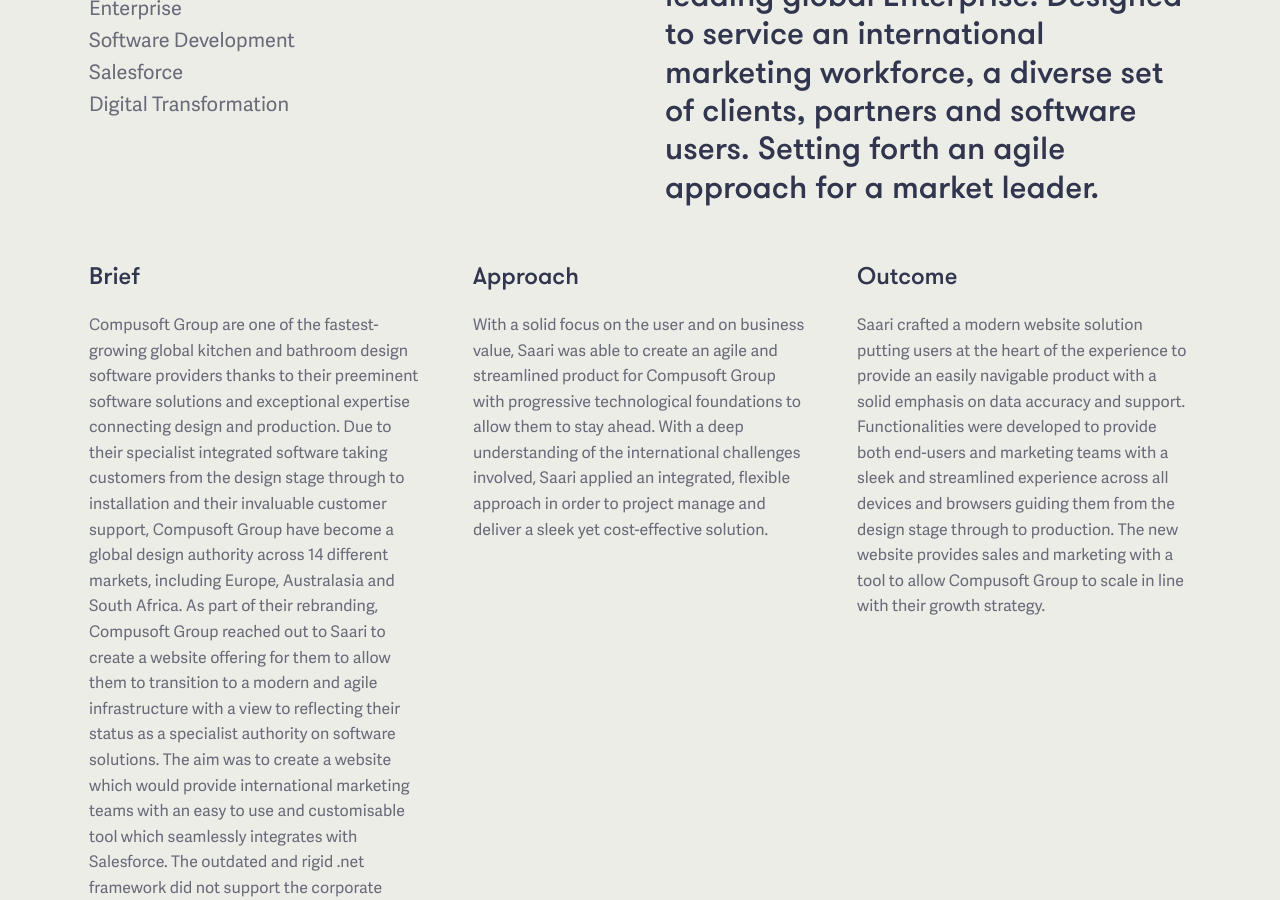
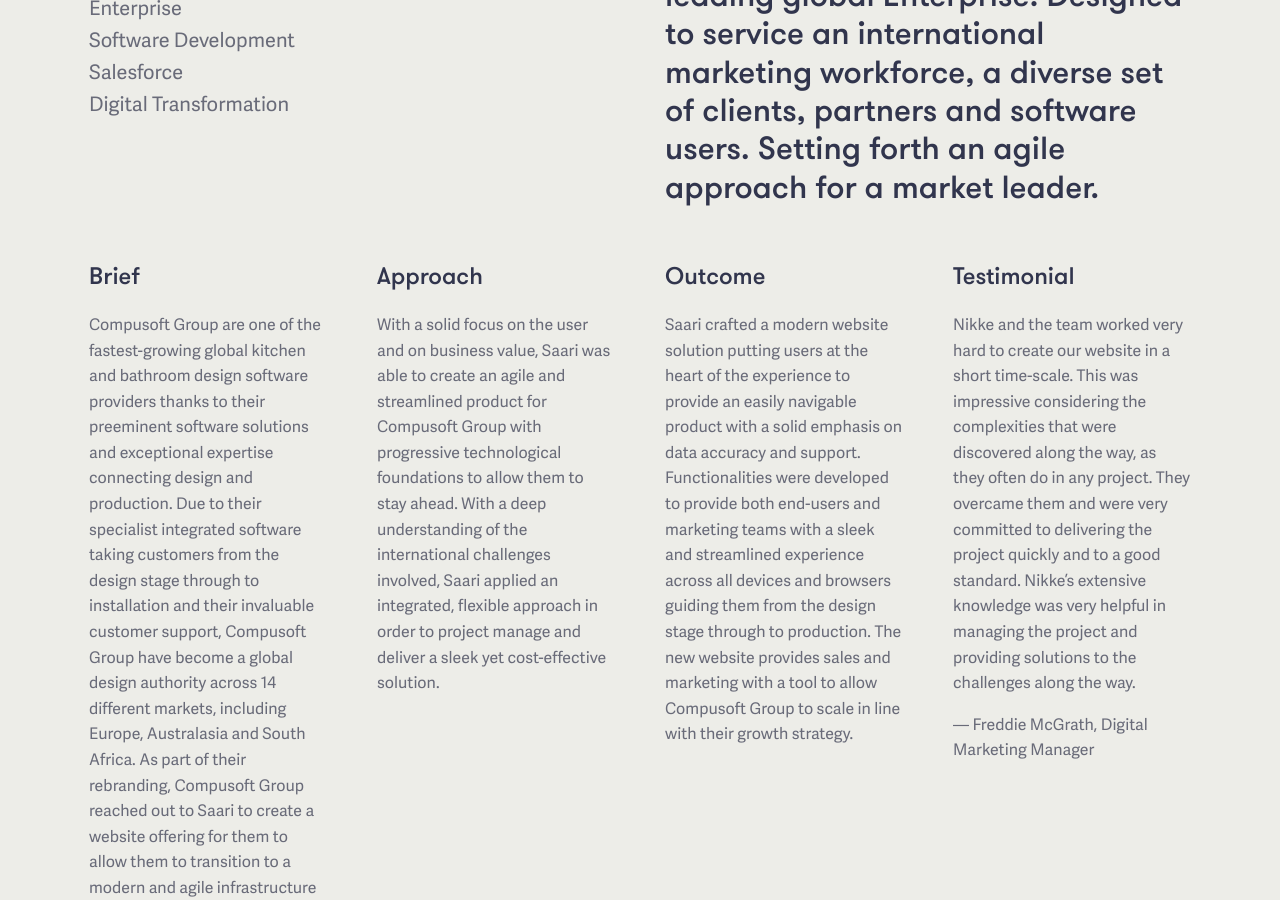
Before and after one commit to garethjohnsdesign/saari.co.uk, a Jekyll site: the page built from _projects/compusoft-group.markdown, in a window 1280 px wide and 900 px high, scrolled down 764 px. Built offline with Jekyll 4.4.1, drawn with Linux system fonts in a browser that asks for light colours.

Commit message:
Updated Compusoft Group

```diff
--- a/_projects/compusoft-group.markdown
+++ b/_projects/compusoft-group.markdown
@@ -67,4 +67,12 @@
     and browsers guiding them from the design stage through to production. The new
     website provides sales and marketing with a tool to allow Compusoft Group to scale
     in line with their growth strategy.
+testimonial:
+  text: Nikke and the team worked very hard to create our website in a short time-scale.
+    This was impressive considering the complexities that were discovered along the
+    way, as they often do in any project. They overcame them and were very committed
+    to delivering the project quickly and to a good standard. Nikke’s extensive knowledge
+    was very helpful in managing the project and providing solutions to the challenges
+    along the way.
+  cite: Freddie McGrath, Digital Marketing Manager
 ---
```
